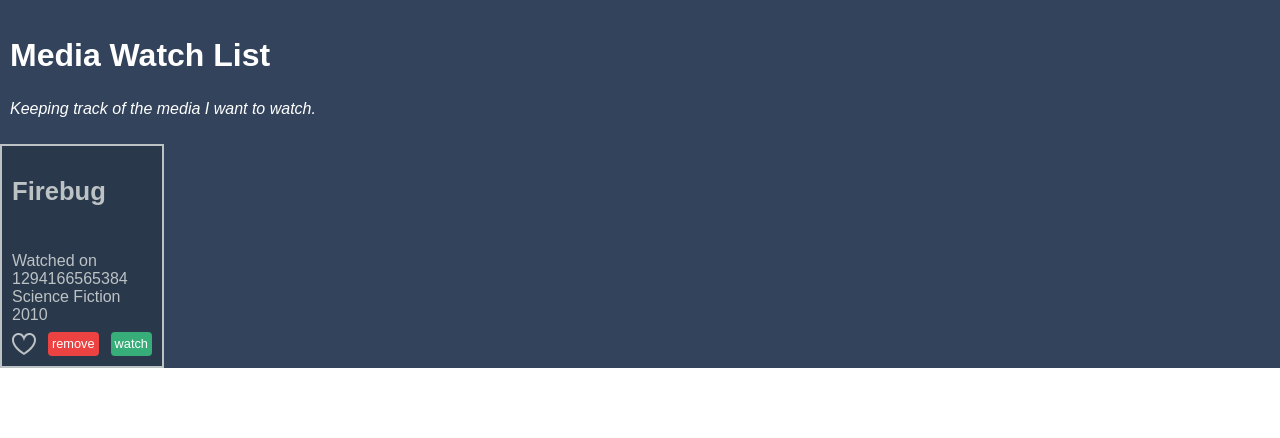
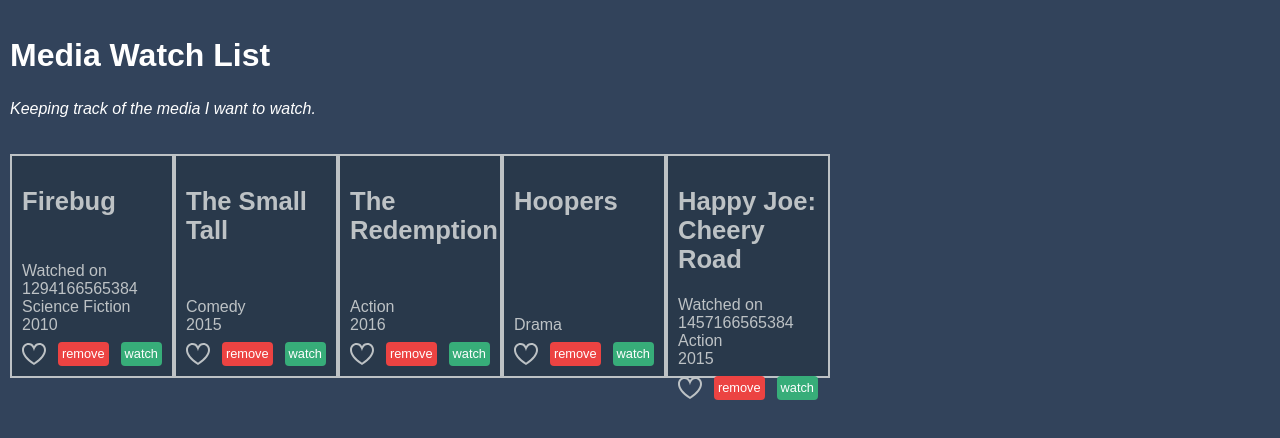
Before and after one commit to kirandash/Angular-Revision, an Angular app: page / in a window 1280 px wide. Shown: the top 438 px of the page. Built offline with nearby package versions, Linux system fonts and the light colour scheme.

Commit message:
3.2 Structural Directives: ngFor

```diff
--- a/src/app/media-item-list/media-item-list.component.css
+++ b/src/app/media-item-list/media-item-list.component.css
@@ -0,0 +1,38 @@
+:host {
+    display: flex;
+    min-height: 90vh;
+    flex-direction: column;
+    padding: 10px;
+  }
+  header {
+    color: #c6c5c3;
+  }
+  header.medium-movies {
+    color: #53ace4;
+  }
+  header.medium-series {
+    color: #45bf94;
+  }
+  header > h2 {
+    font-size: 1.4em;
+  }
+  header > h2.error {
+    color: #d93a3e;
+  }
+  section {
+    flex: 1;
+    display: flex;
+    flex-flow: row wrap;
+    align-content: flex-start;
+  }
+  section > media-item {
+    margin: 10px;
+  }
+  footer {
+    text-align: right;
+  }
+  footer .icon {
+    width: 64px;
+    height: 64px;
+    margin: 15px;
+  }
--- a/src/app/media-item-list/media-item-list.component.html
+++ b/src/app/media-item-list/media-item-list.component.html
@@ -1,3 +1,7 @@
 <section>
-    <app-media-item [mediaItem]="mediaItems[0]" (deleteMedia)="deleteMediaItem($event)"></app-media-item>
+    <app-media-item
+      *ngFor="let mediaItem of mediaItems"
+      [mediaItem]="mediaItem"
+      (deleteMedia)="deleteMediaItem($event)">
+    </app-media-item>
 </section>
```
Also changed, not shown: 1 other file (tests, documents, lock files or other folders).
